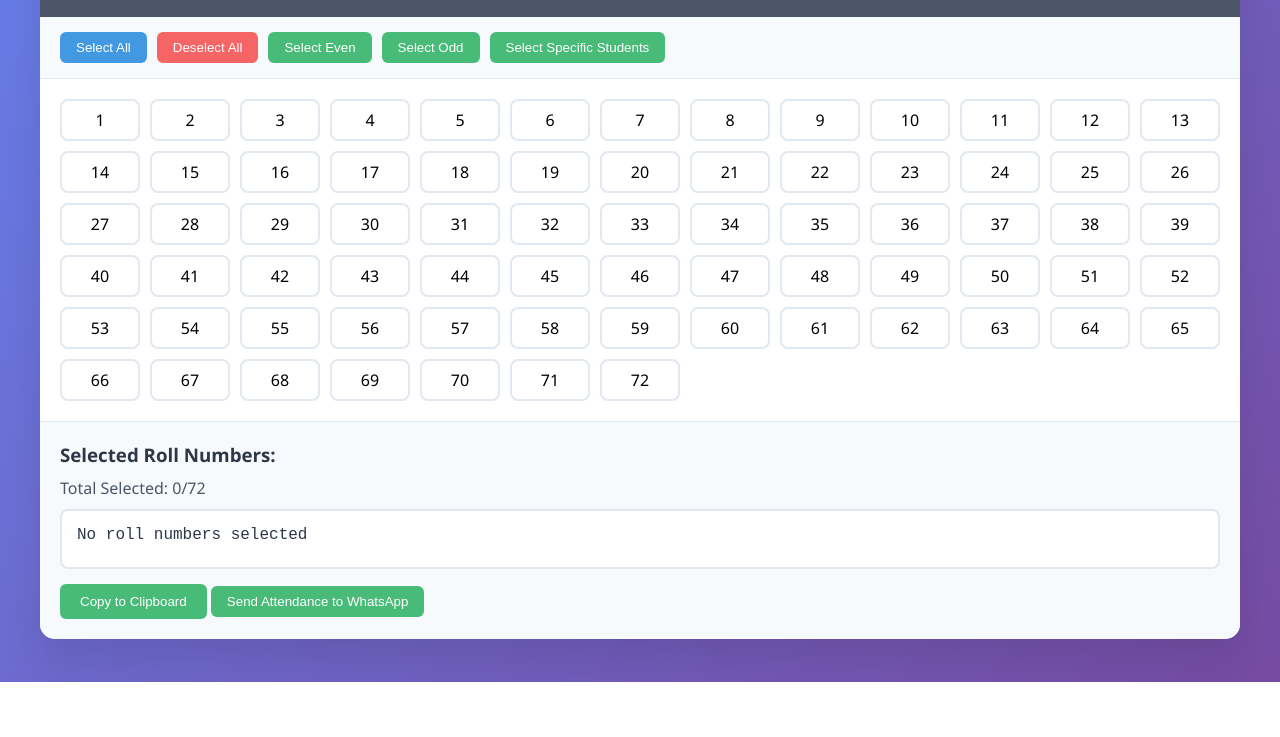
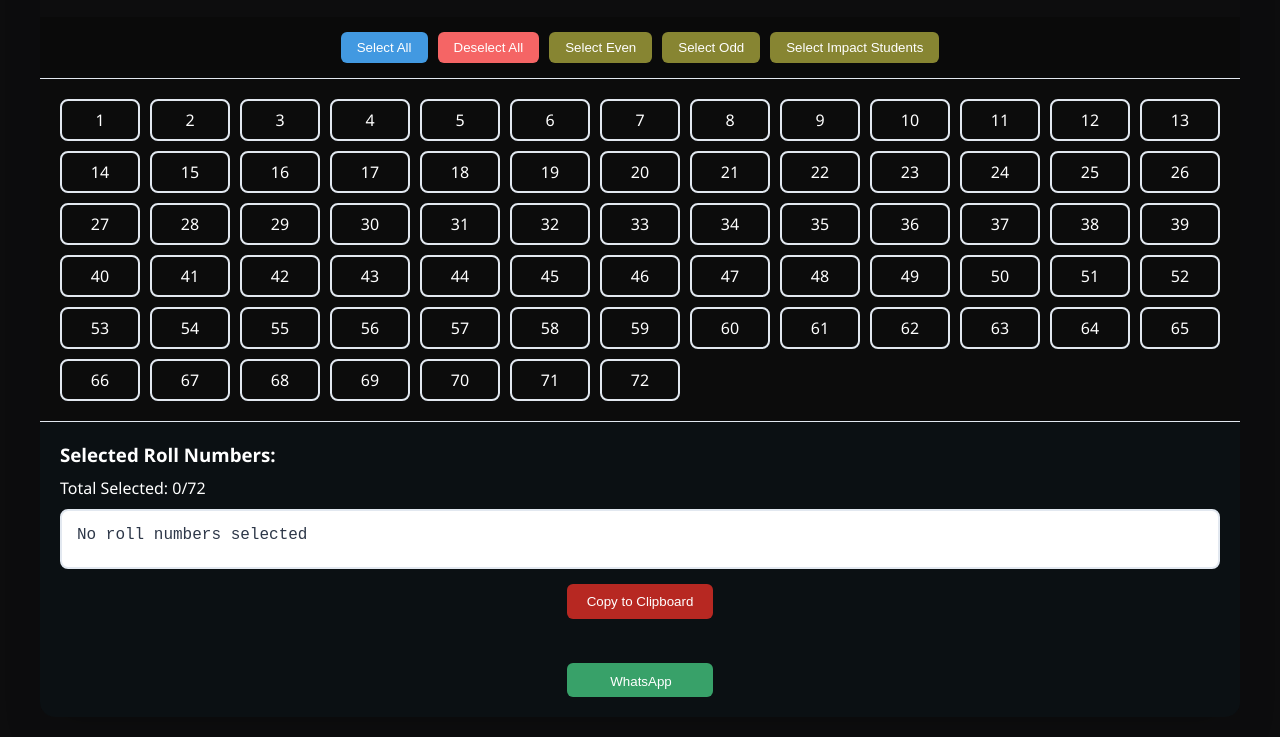
Before and after one commit to jenil001/CSE1---Attendance-System, a plain HTML site: page index.html in a window 1280 px wide. Shown: the part 118-855 px from the top of the page. Before the commit the page ends 800 px from the top, so only its background shows below. Drawn offline with Linux system fonts and the light colour scheme.

Commit message:
Update index.html
UI/UX Improve version

```diff
--- a/index.html
+++ b/index.html
@@ -13,22 +13,24 @@
 
         body {
             font-family: 'Segoe UI',Tahoma,Geneva,Verdana,sans-serif;
-            background: linear-gradient(135deg,#667eea 0%,#764ba2 100%);
+            background: #0d0d0e;
             min-height: 100vh;
             padding: 20px;
+            color:white
         }
 
         .container {
             max-width: 1200px;
             margin: 0 auto;
-            background: white;
+            background: rgb(12, 12, 12);
             border-radius: 15px;
             box-shadow: 0 20px 40px rgba(0,0,0,0.1);
             overflow: hidden;
+            color: white;
         }
 
         .header {
-            background: #4a5568;
+            background: #0d0d0e;
             color: white;
             padding: 20px;
             text-align: center;
@@ -40,13 +42,16 @@
         }
 
         .controls {
-            background: #f7fafc;
+            background: #0a0a0a;
             padding: 15px 20px;
             border-bottom: 1px solid #e2e8f0;
             display: flex;
+            justify-content: center;
             gap: 10px;
             flex-wrap: wrap;
         }
+
+
 
         .btn {
             padding: 8px 16px;
@@ -67,7 +72,7 @@
         }
 
         .btn-success {
-            background: #48bb78;
+            background: #878532;
             color: white;
         }
 
@@ -89,7 +94,7 @@
             display: grid;
             grid-template-columns: repeat(auto-fill,minmax(80px,1fr));
             gap: 10px;
-            max-height: 400px;
+            /* max-height: 400px; */ /* Commenting this line */
             overflow-y: auto;
         }
 
@@ -111,26 +116,33 @@
         }
 
         .roll-item.checked {
-            background: #ebf8ff;
+            background: #74b87e;
             border-color: #4299e1;
         }
 
         .selected-rolls {
-            background: #f7fafc;
+            background: #0b1013;
             padding: 20px;
+            color: white;
             border-top: 1px solid #e2e8f0;
+
         }
 
         .selected-rolls h3 {
             margin-bottom: 10px;
-            color: #2d3748;
+            color: #ffffff;
         }
 
         .rolls-count {
             font-size: 1rem;
-            color: #4a5568;
+            color: #ffffff;
             margin-bottom: 10px;
             font-weight: 500;
+        }
+        .cen{
+            /* display:flex; */
+            justify-content: center;
+            align-items: center;
         }
 
         .rolls-display {
@@ -146,7 +158,7 @@
         }
 
         .copy-btn {
-            background: #48bb78;
+            background: #b72822;
             color: white;
             padding: 10px 20px;
             border: none;
@@ -188,9 +200,6 @@
                 align-items: stretch;
             }
 
-            .btn {
-                width: 100%;
-            }
         }
     </style>
 </head>
@@ -206,7 +215,7 @@
             <button class="btn btn-danger" onclick="deselectAll()">Deselect All</button>
             <button class="btn btn-success" onclick="selectEven()">Select Even</button>
             <button class="btn btn-success" onclick="selectOdd()">Select Odd</button>
-            <button class="btn btn-success" onclick="selectSpecific()">Select Specific Students</button>
+            <button class="btn btn-success" onclick="selectSpecific()">Select Impact Students</button>
         </div>
 
         <div class="rolls-grid" id="rollsContainer">
@@ -217,9 +226,16 @@
             <h3>Selected Roll Numbers:</h3>
             <div class="rolls-count" id="rollsCountDisplay">Total Selected: 0/72</div>
             <div class="rolls-display" id="selectedRollsDisplay">No roll numbers selected</div>
-            <button class="copy-btn" onclick="copyToClipboard()" id="copyBtn">Copy to Clipboard</button>
-            <div class="status" id="statusMessage"></div>
-            <button class="btn btn-success" onclick="sendAttendance()">Send Attendance to WhatsApp</button>
+                <div class="cen" style="display: flex; justify-content: center; flex-direction: column; align-items: center;">
+
+                <button class="copy-btn" onclick="copyToClipboard()" id="copyBtn">Copy to Clipboard</button>
+                <div class="status" id="statusMessage"></div>
+                <br>
+                <br>
+                <button class="btn btn-success" onclick="sendAttendance()" style="background-color: #38a169;     padding-right: 41px;
+    padding-left: 43px;
+    padding-top: 11px;"> WhatsApp</button>
+            </div>
         </div>
     </div>
 
```
